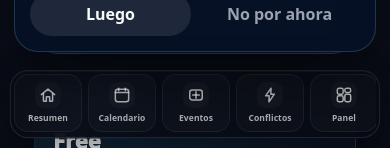
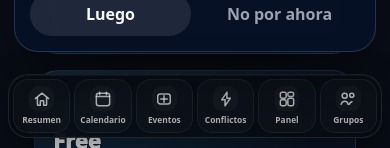
Before and after one commit to Fgainzall/syncplans-app, a Next.js app: page /planes in a window 390 px wide. Shown: the part 696-844 px from the top of the page. Built offline with nearby package versions, Linux system fonts and the light colour scheme; no server answers.

Commit message:
Fix mobile bottom navigation layout

```diff
--- a/src/components/BottomNav.tsx
+++ b/src/components/BottomNav.tsx
@@ -244,6 +244,17 @@ const NAV_ITEMS: NavItem[] = [
   { key: "invitations", label: "Invitaciones", path: "/invitations", aria: "Ir a Invitaciones" },
 ];
 
+const BOTTOM_NAV_KEYS = new Set<BottomNavKey>([
+  "summary",
+  "calendar",
+  "events",
+  "conflicts",
+  "panel",
+  "groups",
+]);
+
+const BOTTOM_NAV_ITEMS = NAV_ITEMS.filter((item) => BOTTOM_NAV_KEYS.has(item.key));
+
 function shouldHideBottomNav(pathname: string) {
   return (
     pathname === "/" ||
@@ -282,14 +293,19 @@ function BottomNav() {
 
   if (shouldHideBottomNav(pathname)) return null;
 
-  const isPanelRelatedPath = (path: string) => path.startsWith("/panel");
+  const isPanelRelatedPath = (path: string) =>
+    path.startsWith("/panel") ||
+    path.startsWith("/members") ||
+    path.startsWith("/invitations") ||
+    path.startsWith("/settings") ||
+    path.startsWith("/pricing");
 
   const isActive = (key: BottomNavKey) => {
     if (key === "summary") return pathname.startsWith("/summary");
     if (key === "calendar") return pathname.startsWith("/calendar");
     if (key === "events") return pathname.startsWith("/events");
     if (key === "conflicts") return pathname.startsWith("/conflicts");
-    if (key === "panel") return pathname.startsWith("/panel");
+    if (key === "panel") return isPanelRelatedPath(pathname);
     if (key === "groups") return pathname.startsWith("/groups");
     if (key === "members") return pathname.startsWith("/members");
     if (key === "invitations") return pathname.startsWith("/invitations");
@@ -301,11 +317,8 @@ function BottomNav() {
       <div style={S.wrap}>
         <div style={S.viewport}>
           <div style={S.track}>
-            {NAV_ITEMS.map((item) => {
-              const active =
-                item.key === "panel"
-                  ? isPanelRelatedPath(pathname)
-                  : isActive(item.key);
+            {BOTTOM_NAV_ITEMS.map((item) => {
+              const active = isActive(item.key);
 
               return (
                 <Link
@@ -348,59 +361,53 @@ function BottomNav() {
 }
 
 const S: Record<string, React.CSSProperties> = {
- outer: {
+  outer: {
     position: "fixed",
     left: 0,
     right: 0,
     bottom: 0,
     zIndex: 90,
     pointerEvents: "none",
-    paddingLeft: 10,
-    paddingRight: 10,
-    paddingBottom:
-      "calc(env(safe-area-inset-bottom, 0px) + var(--sp-bottom-nav-offset, 10px))",
+    paddingLeft: "max(8px, env(safe-area-inset-left, 0px))",
+    paddingRight: "max(8px, env(safe-area-inset-right, 0px))",
+    paddingBottom: "calc(env(safe-area-inset-bottom, 0px) + var(--sp-bottom-nav-offset, 8px))",
     boxSizing: "border-box",
   },
 
   wrap: {
     pointerEvents: "auto",
-    width: "min(100%, 540px)",
+    width: "min(calc(100vw - 16px - env(safe-area-inset-left, 0px) - env(safe-area-inset-right, 0px)), 430px)",
+    maxWidth: "100%",
     margin: "0 auto",
-    borderRadius: 18,
+    borderRadius: 20,
     border: "1px solid rgba(255,255,255,0.10)",
-    background: "rgba(8,12,20,0.90)",
-    boxShadow:
-      "0 18px 40px rgba(0,0,0,0.40), inset 0 1px 0 rgba(255,255,255,0.04)",
+    background: "rgba(8,12,20,0.92)",
+    boxShadow: "0 18px 40px rgba(0,0,0,0.42), inset 0 1px 0 rgba(255,255,255,0.05)",
     backdropFilter: "blur(18px)",
     WebkitBackdropFilter: "blur(18px)",
-    padding: 3,
+    padding: 4,
+    overflow: "hidden",
   },
 
   viewport: {
     width: "100%",
-    overflowX: "auto",
-    overflowY: "hidden",
-    WebkitOverflowScrolling: "touch",
-    scrollbarWidth: "none",
-    msOverflowStyle: "none",
-    touchAction: "pan-x",
-    overscrollBehaviorX: "contain",
-    overscrollBehaviorY: "none",
+    overflow: "hidden",
   },
 
   track: {
-    display: "inline-flex",
+    width: "100%",
+    minWidth: 0,
+    display: "grid",
+    gridTemplateColumns: `repeat(${BOTTOM_NAV_ITEMS.length}, minmax(0, 1fr))`,
     alignItems: "stretch",
-    gap: 6,
-    minWidth: "max-content",
-    paddingBottom: 2,
+    gap: 4,
   },
 
   item: {
-    minWidth: 68,
-    minHeight: 52,
-    padding: "7px 7px 9px",
-    borderRadius: 14,
+    minWidth: 0,
+    minHeight: 54,
+    padding: "6px 2px 7px",
+    borderRadius: 15,
     border: "1px solid rgba(255,255,255,0.06)",
     background: "rgba(255,255,255,0.025)",
     color: "rgba(255,255,255,0.76)",
@@ -408,27 +415,25 @@ const S: Record<string, React.CSSProperties> = {
     flexDirection: "column",
     alignItems: "center",
     justifyContent: "center",
-    gap: 6,
+    gap: 5,
     textDecoration: "none",
     WebkitTapHighlightColor: "transparent",
     userSelect: "none",
-    flex: "0 0 auto",
     cursor: "pointer",
-    transition:
-      "background 140ms ease, border-color 140ms ease, transform 120ms ease, box-shadow 140ms ease, color 140ms ease",
+    transition: "background 140ms ease, border-color 140ms ease, transform 120ms ease, box-shadow 140ms ease, color 140ms ease",
   },
 
   itemActive: {
     color: "#F8FBFF",
-    border: "1px solid rgba(96,165,250,0.18)",
-    background: "rgba(59,130,246,0.10)",
-    boxShadow: "inset 0 1px 0 rgba(255,255,255,0.04)",
+    border: "1px solid rgba(96,165,250,0.20)",
+    background: "rgba(59,130,246,0.11)",
+    boxShadow: "inset 0 1px 0 rgba(255,255,255,0.05)",
     transform: "translateY(-0.5px)",
   },
 
   iconWrap: {
-    width: 26,
-    height: 26,
+    width: 25,
+    height: 25,
     borderRadius: 9,
     display: "grid",
     placeItems: "center",
@@ -442,10 +447,17 @@ const S: Record<string, React.CSSProperties> = {
   },
 
   label: {
-    fontSize: 8.5,
+    width: "100%",
+    minWidth: 0,
+    maxWidth: "100%",
+    display: "block",
+    overflow: "hidden",
+    textOverflow: "ellipsis",
+    fontSize: "clamp(8px, 2.15vw, 9.5px)",
     lineHeight: 1,
     fontWeight: 800,
-    letterSpacing: "0.01em",
+    letterSpacing: 0,
+    textAlign: "center",
     whiteSpace: "nowrap",
     opacity: 0.9,
   },
--- a/src/components/MobileScaffold.tsx
+++ b/src/components/MobileScaffold.tsx
@@ -44,7 +44,7 @@ function MobileScaffold({
   maxWidth = layout.maxWidthDesktop,
   paddingDesktop = "20px 18px 22px",
   paddingMobile = "12px 12px 18px",
-  mobileBottomSafe = Math.max(112, layout.mobileBottomSafe + 24),
+  mobileBottomSafe = Math.max(148, layout.mobileBottomSafe + 56),
   className,
   style,
 }: Props) {
```
